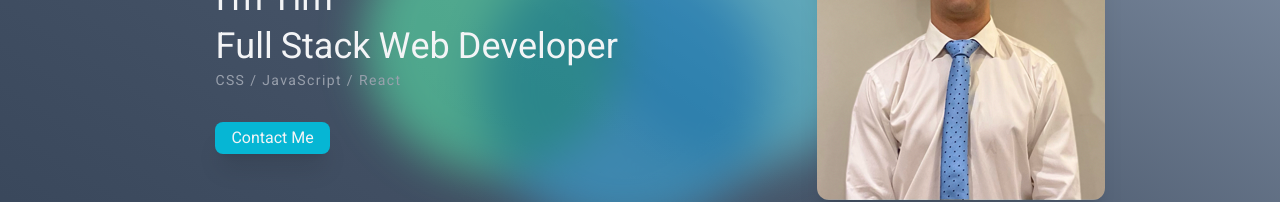
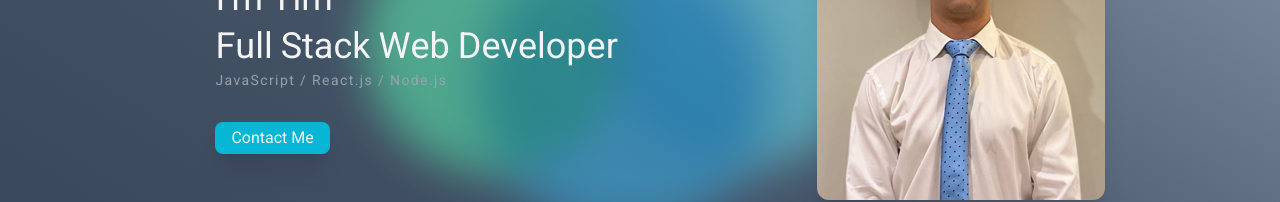
Before and after one commit to Tcaf351/Portfolio-React, a React (Create React App) app in the folder portfolio/: page / in a window 1280 px wide. Shown: the part 412-614 px from the top of the page. Built offline with nearby package versions, Linux system fonts and the light colour scheme.

Commit message:
Updated react smooth scroll

```diff
--- a/portfolio/src/Pages/sections/Hero.jsx
+++ b/portfolio/src/Pages/sections/Hero.jsx
@@ -69,7 +69,7 @@ const Hero = () => {
                         </div>
 
 
-                        <p className='text-sm text-gray-400 tracking-widest animate-pulse'>CSS / JavaScript / React</p>
+                        <p className='text-sm text-gray-400 tracking-widest animate-pulse'>JavaScript / React.js / Node.js</p>
 
                         <div className='xs:flex xs:items-center xs:justify-center sm:justify-start'>
                             <motion.button whileHover={{ scale: 1.1 }} className="mt-8 py-1 px-4 rounded-lg shadow-xl text-gray-100 bg-cyan-500 ease-out duration-300 hover:bg-blue-500"><a href="mailto:tcaf.351@gmail.com">Contact Me</a></motion.button>
--- a/portfolio/src/components/Navbar.jsx
+++ b/portfolio/src/components/Navbar.jsx
@@ -23,6 +23,7 @@ const Navbar = () => {
                 <Link to="projects"
                         smooth={true}
                         offset={30}
+                        duration={750}
                         activeClass="active"
                         ><motion.li
                         whileHover={{ scale:1.3 }}
@@ -30,16 +31,16 @@ const Navbar = () => {
                 <Link to="skills"
                         smooth={true}
                         offset={88}
-                        duration={1000}
+                        duration={750}
                         activeClass="active"
                         ><motion.li
                         whileHover={{ scale:1.3 }}
                         className="px-5 py-1 cursor-pointer hover:underline hover:decoration-cyan-300 hover:text-sky-300">Skills</motion.li></Link>
                 <Link to="about"
-                        activeClass="active"
                         smooth={true}
                         offset={88}
-                        duration={1000}
+                        activeClass="active"
+                        duration={750}
                         ><motion.li
                         whileHover={{ scale:1.3 }}
                         className="px-5 py-1 cursor-pointer hover:underline hover:decoration-cyan-300 hover:text-sky-300">About</motion.li></Link>
```
Also changed, not shown: portfolio/src/Pages/Home.jsx (+5 -7 lines).
